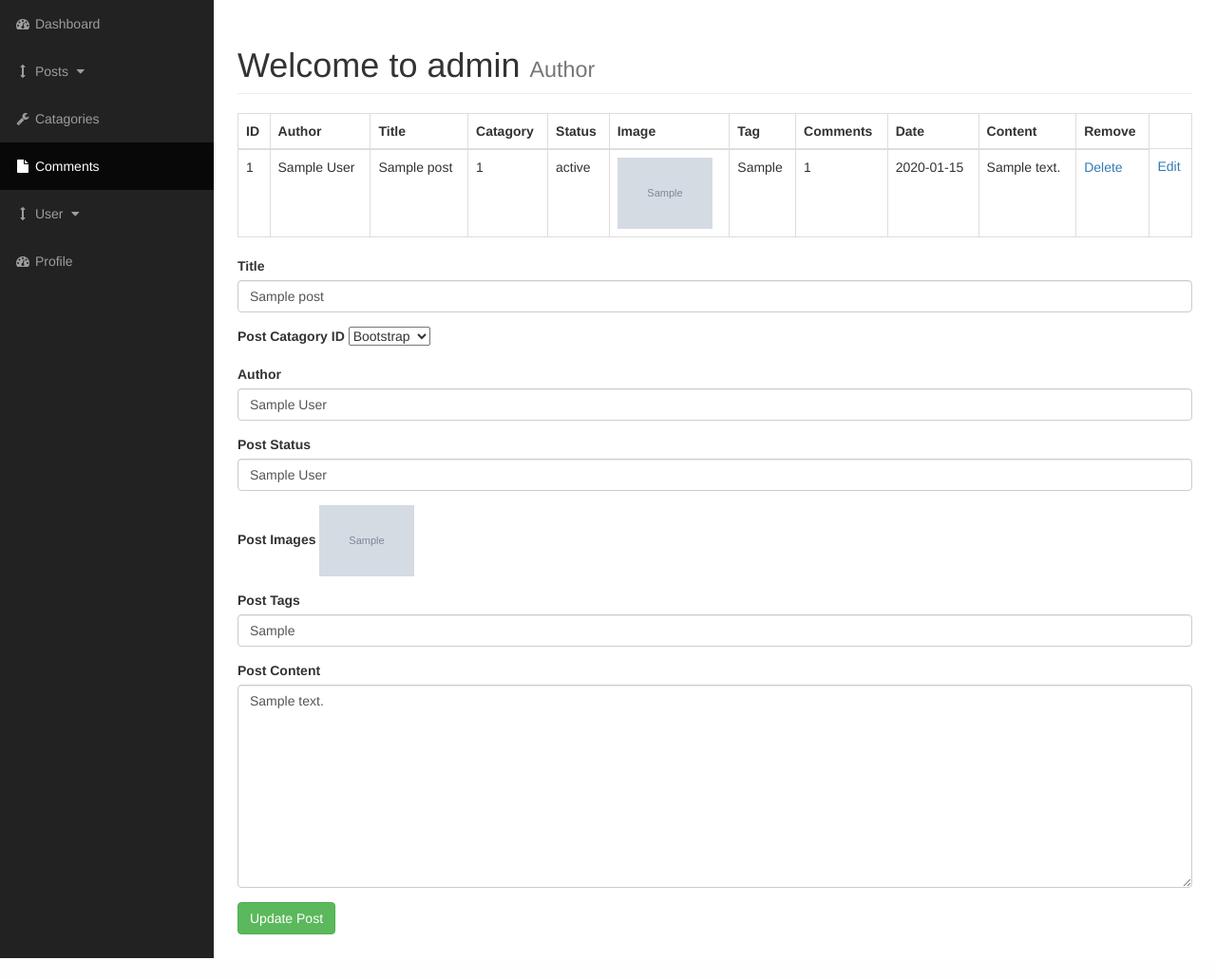
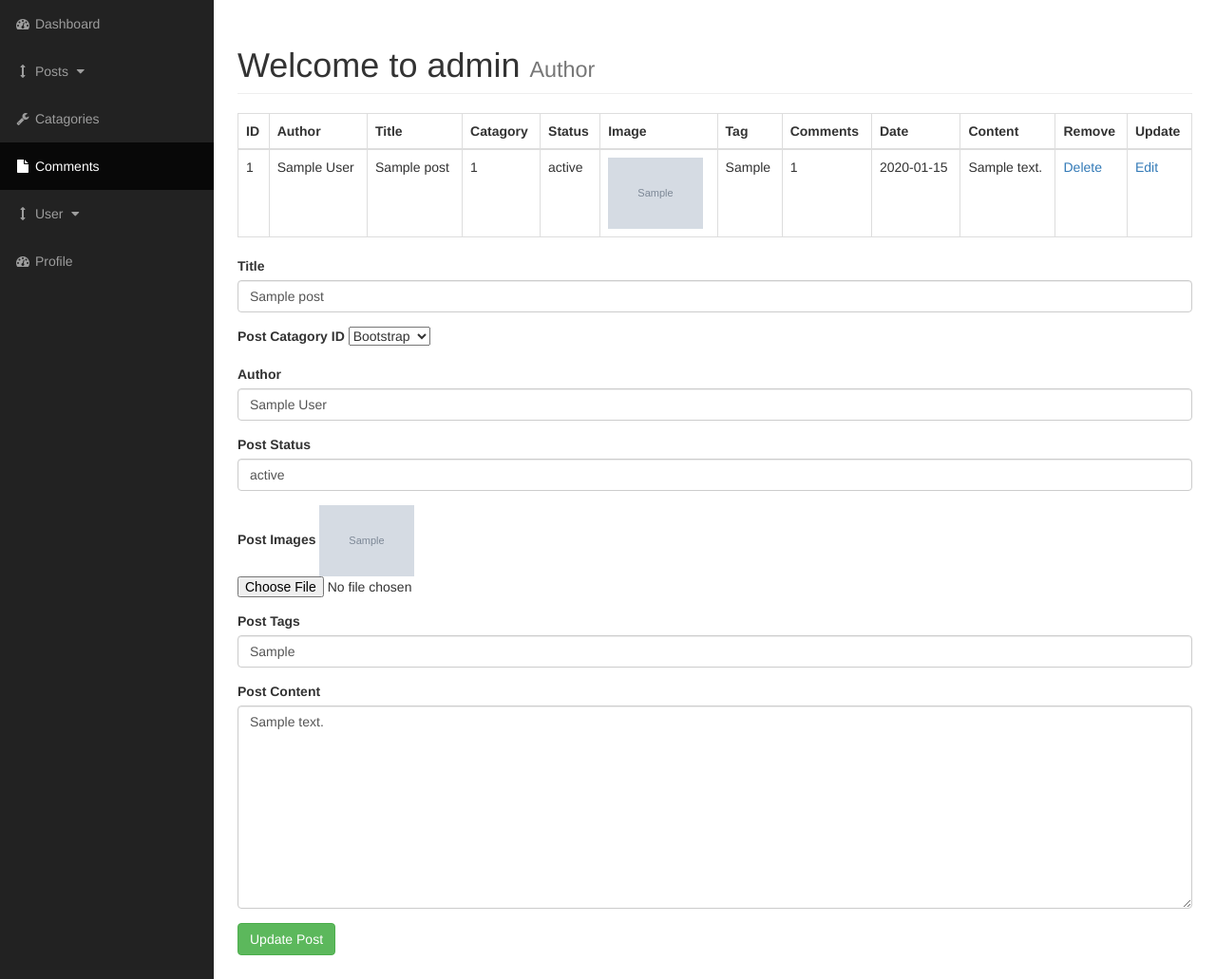
Before and after one commit to Bahlul19/CMS, a PHP site: page /admin/post.php?edit=1 in a window 1280 px wide. Shown: the part 51-1082 px from the top of the page at 95% size. Before the commit the page ends 1060 px from the top, so only its background shows below. Run offline with PHP 8.4, Linux system fonts and the light colour scheme; data comes from the database, SQL or seed files in the repository; tables that the repository leaves empty hold one stand-in row (values such as "Sample post"); grey boxes marked "Sample" are stand-in pictures.

Commit message:
crud formula of post section is finished

```diff
--- a/admin/includes/edit_post.php
+++ b/admin/includes/edit_post.php
@@ -4,8 +4,32 @@
 	{
 		$edit = $_GET['edit'];
 	}
+/*
+		$query = "SELECT * FROM posts WHERE post_id = {$edit}";
 
-	$query = "SELECT * FROM posts ";
+		$select_posts_by_id = $connection->query($query);
+
+		$result = $select_posts_by_id->fetch_assoc();
+
+		if(isset($_POST['update_post']))
+		{
+			$post_author = $_POST['post_author'];
+			$post_title = $_POST['post_title'];
+			$post_catagory_id = $_POST['post_catagory_id'];
+			$post_image = $_FILES['post_image']['name'];
+			$post_image_temp = $_FILES['post_image']['tmp_name'];
+			$post_tags = $_POST['post_tags'];
+			$post_content = $_POST['post_content'];
+
+		$query = "UPDATE posts SET post_author = '{$post_author}',post_title = '{$post_title}',post_catagory_id = '{$post_catagory_id}',post_image = '{$post_image}',post_tags = '{$post_tags}',post_content = '{$post_content}',post_date = now() WHERE post_id = {$edit} ";
+
+		$update_query = $connection->query($query);
+
+		}
+
+	*/
+
+	$query = "SELECT * FROM posts WHERE post_id = {$edit}";
 
 	$select_posts_by_id = $connection->query($query);
 
@@ -19,6 +43,44 @@
                   $post_image = $row['post_image'];
                   $post_tags = $row['post_tags'];
                   $post_content = $row['post_content'];
+                  $post_date = $row['post_date'];
+                    $post_comment_count = $row['post_comment_count'];
+                  $post_date = $row['post_date'];
+
+	}
+
+	if(isset($_POST['update_post']))
+	{
+		$post_title = $_POST['post_title'];
+		$post_catagory_id = $_POST['post_catagory_id'];
+		$post_author = $_POST['post_author'];
+		$post_status = $_POST['post_status'];
+
+		$post_image = $_FILES['post_image']['name'];
+		$post_image_temp = $_FILES['post_image']['tmp_name'];
+
+		$post_tags = $_POST['post_tags'];
+		$post_content = $_POST['post_content'];
+
+		move_uploaded_file($post_image_temp,"../images/$post_image");
+
+		if(empty($post_image))
+		{
+			$query = "SELECT * FROM posts WHERE post_id = {$edit}";
+			$select_images = $connection->query($query);
+
+			while($row = $select_images->fetch_assoc())
+			{
+				$post_images = $row['post_image'];
+			}
+		}
+
+
+
+
+		$query ="UPDATE posts SET post_title = '{$post_title}', post_catagory_id = '{$post_catagory_id}', post_author = '{$post_author}', post_status = '{$post_status}', post_image = '{$post_image}', post_tags = '{$post_tags}', post_content = '{$post_content}', post_date = now() WHERE post_id = {$edit}";
+
+		$update_post_query = $connection->query($query);
 
 	}
 
@@ -43,26 +105,23 @@
 	<!-- Lets pull up the catagory id value from the database
 	<input type="text" name="post_catagory_id" class="form-control"  value="<?= $post_catagory_id?>"> -->
 
-	<select name="" id="">
+	<select name="post_catagory_id" id="">
 
 		<?php
-
 
 			$query = "SELECT * FROM catagories";
 
             $select_catagories_query = $connection->query($query);
 
 
-            while($row = $select_catagories_query->fetch_assoc())
+           while($row = $select_catagories_query->fetch_assoc())
             {
                     $cat_id = $row['cat_id'];
                     $cat_title = $row['cat_title'];
                     echo "<option value=''>{$cat_title}</option>";
-
             }
 
 		?>
-
 
 	</select>
 
@@ -78,7 +137,7 @@
 <div class="form-group">
 
 	<label for="post_status">Post Status</label>
-	<input type="text" name="post_status" class="form-control"  value="<?= $post_author ?>">
+	<input type="text" name="post_status" class="form-control"  value="<?= $post_status ?>">
 
 </div>
 
@@ -86,6 +145,7 @@
 
 	<label for="post_image">Post Images</label>
 	<img width="100" src="../images/<?= $post_image ?>" alt="">
+	<input type="file" name="post_image">
 
 </div>
 
--- a/admin/includes/view_all_posts.php
+++ b/admin/includes/view_all_posts.php
@@ -13,6 +13,7 @@
                     <th>Date</th>
                      <th>Content</th>
                      <th>Remove</th>
+                     <th>Update</th>
                     </tr>
                     </thead>
 
--- a/admin/post.php
+++ b/admin/post.php
@@ -54,7 +54,7 @@
                       break;
 
                       default:
-                      include('./includes/view_all_posts.php');
+                      include('includes/view_all_posts.php');
                       break;
                     }
 
```
Also changed, not shown: images/image_1.jpg (added), images/image_2.jpg (added), images/image_4.jpg (added).
